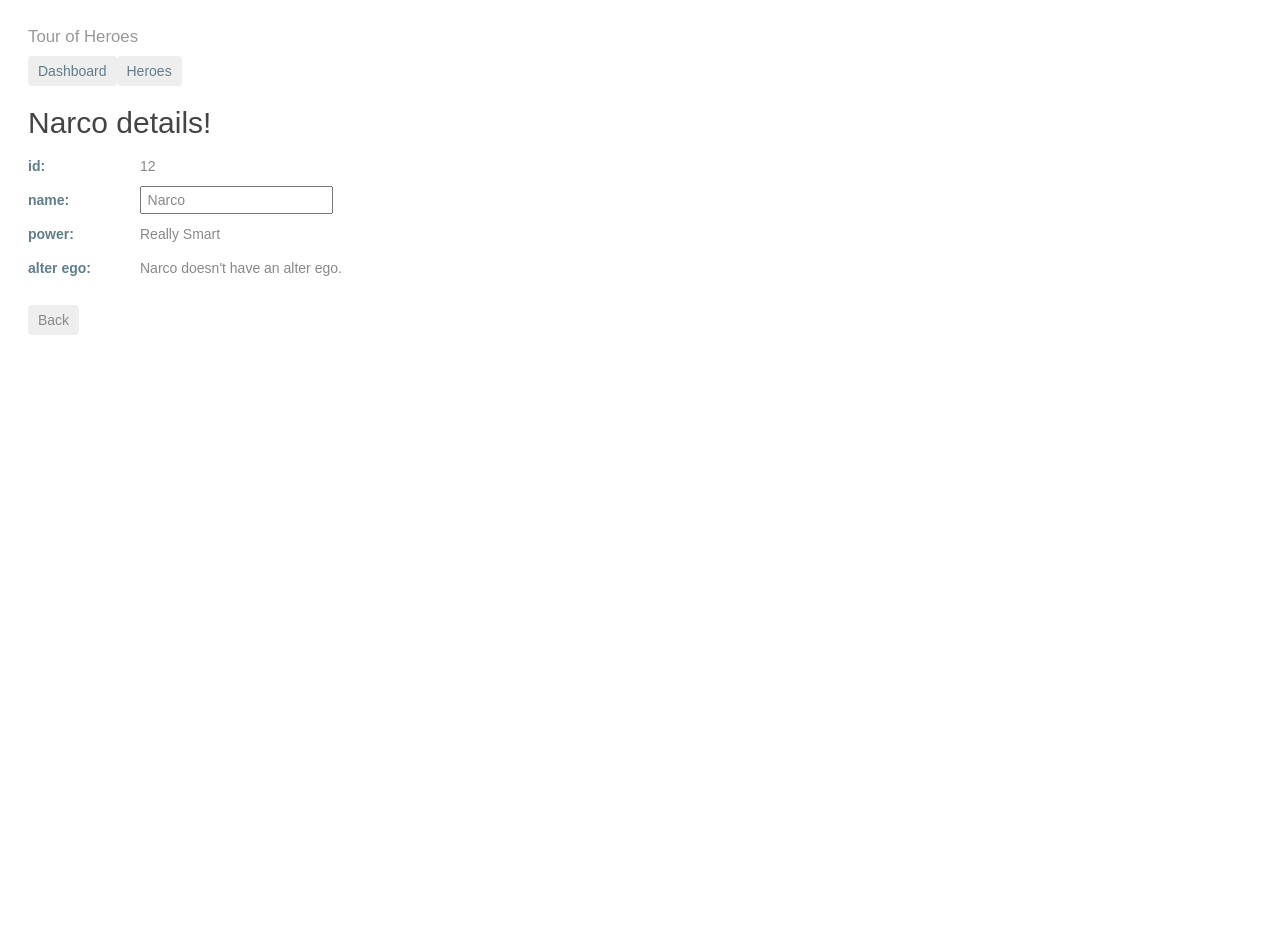
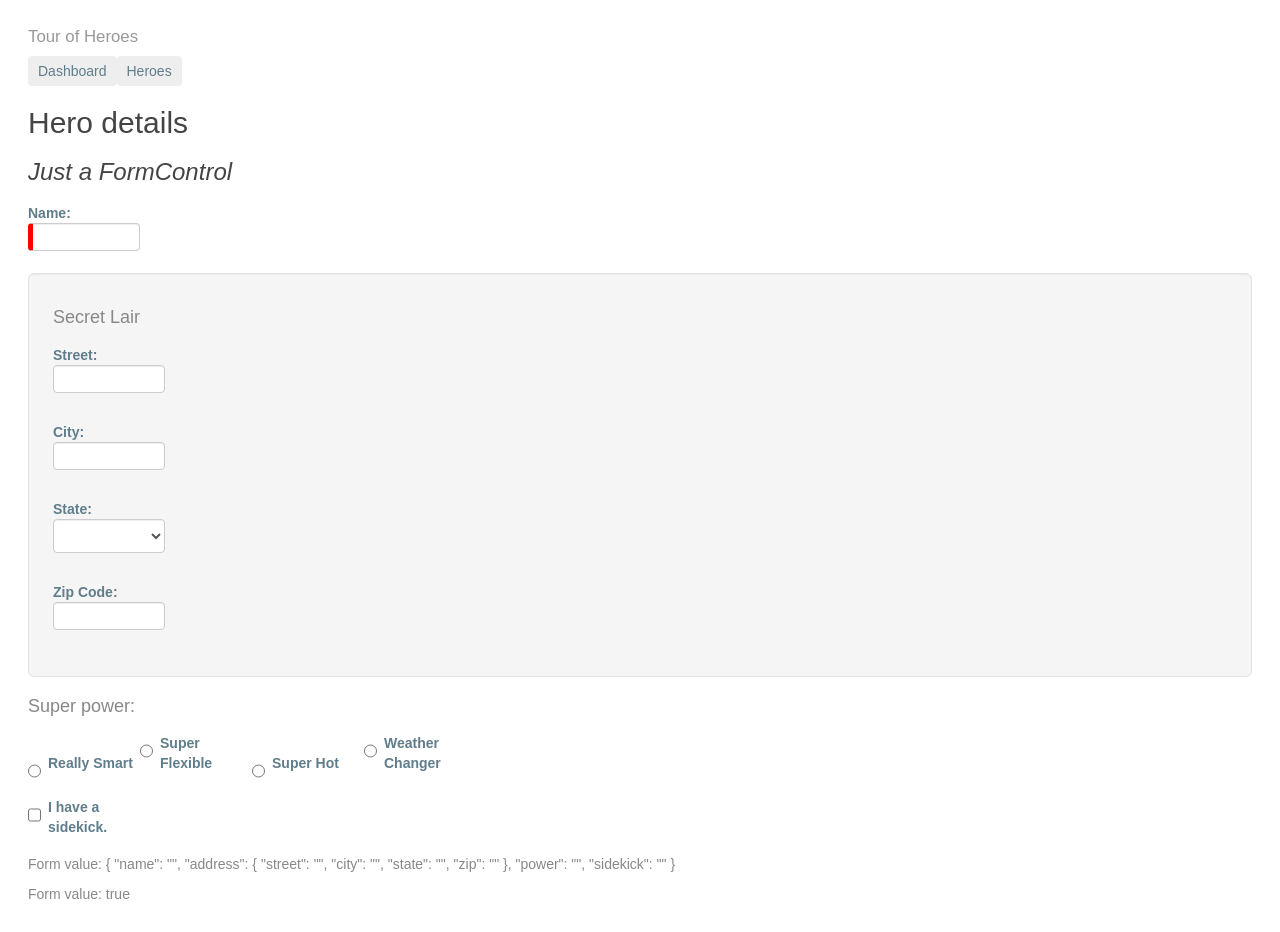
Before and after one commit to Doonyby/angular-tour-of-heroes, an Angular app: page /detail/12 in a window 1280 px wide. Before the commit the page ends 800 px from the top, so only its background shows below. Built offline with nearby package versions, Linux system fonts and the light colour scheme.

Commit message:
added edit hero reactive form

```diff
--- /dev/null
+++ b/src/app/address.ts
@@ -0,0 +1,10 @@
+export class Address {
+
+    // constructor(
+        street = "";
+        city = "";
+        state = "";
+        zip = "";
+    // ) { }
+
+}
--- a/src/app/app.module.ts
+++ b/src/app/app.module.ts
@@ -1,6 +1,6 @@
 import { BrowserModule } from '@angular/platform-browser';
 import { NgModule } from '@angular/core';
-import { FormsModule } from '@angular/forms';
+import { FormsModule, ReactiveFormsModule } from '@angular/forms';
 import { RouterModule } from '@angular/router';
 
 import { AppComponent } from './app.component';
@@ -24,6 +24,7 @@ import { HeroFormComponent } from './hero-form/hero-form.component';
     BrowserModule,
     FormsModule,
     AppRoutingModule,
+    ReactiveFormsModule,
   ],
   providers: [HeroService],
   bootstrap: [AppComponent]
--- a/src/app/hero-detail.component.html
+++ b/src/app/hero-detail.component.html
@@ -1,4 +1,58 @@
-<div *ngIf="hero">
+<h2>Hero details</h2>
+<h3><i>Just a FormControl</i></h3>
+<form [formGroup]="heroForm" novalidate>
+    <div class="form-group">
+        <label class="center-block">Name:
+            <input class="form-control" formControlName="name">
+        </label>
+    </div>
+    <div formGroupName="address" class="well well-lg">
+        <h4>Secret Lair</h4>
+        <div class="form-group">
+            <label class="center-block">Street:
+                <input class="form-control" formControlName="street">
+            </label>
+        </div>
+        <div class="form-group">
+            <label class="center-block">City:
+                <input class="form-control" formControlName="city">
+            </label>
+        </div>
+        <div class="form-group">
+            <label class="center-block">State:
+                <select class="form-control" formControlName="state">
+                    <option *ngFor="let state of states" [value]="state">{{state}}</option>
+                </select>
+            </label>
+        </div>
+        <div class="form-group">
+            <label class="center-block">Zip Code:
+                <input class="form-control" formControlName="zip">
+            </label>
+        </div>
+    </div>
+
+    <div class="form-group radio">
+        <h4>Super power:</h4>
+        <label class="center-block"><input type="radio" formControlName="power" value="really smart">Really Smart</label>
+        <label class="center-block"><input type="radio" formControlName="power" value="super flexible">Super Flexible</label>
+        <label class="center-block"><input type="radio" formControlName="power" value="super hot">Super Hot</label>
+        <label class="center-block"><input type="radio" formControlName="power" value="weather changer">Weather Changer</label>
+    </div>
+    <div class="checkbox">
+        <label class="center-block">
+            <input type="checkbox" formControlName="sidekick">I have a sidekick.
+        </label>
+    </div>
+</form>
+<p>Form value: {{ heroForm.value | json }}</p>
+<p>Form value: {{ heroForm.get('address.street').pristine }}</p>
+
+
+
+
+
+<!-- <div *ngIf="hero">
     <h2>{{hero.name}} details!</h2>
     <div><label>id: </label>{{hero.id}}</div>
     <div>
@@ -8,4 +62,4 @@
     <div><label>power: </label>{{hero.power}}</div>
     <div><label>alter ego: </label>{{hero.alterEgo ? hero.alterEgo : hero.name + " doesn't have an alter ego."}}</div>
     <button (click)="goBack()">Back</button>
-</div>
+</div> -->
--- a/src/app/hero-detail.component.ts
+++ b/src/app/hero-detail.component.ts
@@ -4,6 +4,9 @@ import { Location } from "@angular/common";
 import 'rxjs/add/operator/switchMap';
 import { HeroService } from "./hero.service";
 import { Hero } from "./hero";
+import { FormControl, FormGroup, FormBuilder, Validators } from "@angular/forms";
+import { states } from './mock-heroes';
+import { Address } from './address';
 
 @Component({
   selector: 'hero-detail',
@@ -11,22 +14,52 @@ import { Hero } from "./hero";
   styleUrls: [ './hero-detail.component.css' ],
 })
 
-export class HeroDetailComponent implements OnInit {
-  constructor(
-    private heroService: HeroService,
-    private route: ActivatedRoute,
-    private location: Location,
-  ) {}
+export class HeroDetailComponent {
+  heroForm: FormGroup;
+  states = states;
 
-  ngOnInit(): void {
-    this.route.paramMap
-      .switchMap((params: ParamMap) => this.heroService.getHero(+params.get('id')))
-      .subscribe(hero => this.hero = hero);
+  constructor(private formbuilder: FormBuilder) {
+    this.createForm();
   }
 
-  goBack(): void {
-    this.location.back();
+  // this.heroForm.setValue({
+  //   name: this.hero.name,
+  //   address: this.hero.addresses[0] || new Address();
+  // });
+
+  // this.heroForm.patchValue({
+  //   name: this.hero.name
+  // });
+
+  createForm() {
+    this.heroForm = this.formbuilder.group({
+      name: ['', Validators.required ],
+      address: this.formbuilder.group(new Address()),
+      power: '',
+      sidekick: '',
+    })
   }
 
-  @Input() hero: Hero;
 }
+
+
+
+// export class HeroDetailComponent implements OnInit {
+//   constructor(
+//     private heroService: HeroService,
+//     private route: ActivatedRoute,
+//     private location: Location,
+//   ) {}
+
+//   ngOnInit(): void {
+//     this.route.paramMap
+//       .switchMap((params: ParamMap) => this.heroService.getHero(+params.get('id')))
+//       .subscribe(hero => this.hero = hero);
+//   }
+
+//   goBack(): void {
+//     this.location.back();
+//   }
+
+//   @Input() hero: Hero;
+// }
--- a/src/app/hero.ts
+++ b/src/app/hero.ts
@@ -1,10 +1,13 @@
+import { Address } from './address';
+
 export class Hero {
 
   constructor(
     public id: number,
     public name: string,
     public power: string,
-    public alterEgo?: string
+    public addresses?: Address[],
+    public alterEgo?: string,
   ) { }
 
 }
--- a/src/app/mock-heroes.ts
+++ b/src/app/mock-heroes.ts
@@ -3,8 +3,8 @@ import { Hero } from "./hero";
 export const HEROES: Hero[] = [
   { id: 11, name: 'Mr. Nice', power: 'Really Smart', alterEgo: null },
   { id: 12, name: 'Narco', power: 'Really Smart', alterEgo: null },
-  { id: 13, name: 'Bombasto', power: 'Really Smart', alterEgo: null },
-  { id: 14, name: 'Celeritas', power: 'Really Smart', alterEgo: null },
+  { id: 13, name: 'Bombasto', power: 'Really Smart', alterEgo: null, addresses: [{street: '123 Main',  city: 'Anywhere', state: 'CA',  zip: '94801'}, {street: '456 Maple', city: 'Somewhere', state: 'VA', zip: '23226'},] },
+  { id: 14, name: 'Celeritas', power: 'Really Smart', alterEgo: null, addresses: [{street: '789 Elm',  city: 'Smallville', state: 'OH',  zip: '04501'},] },
   { id: 15, name: 'Magneta', power: 'Really Smart', alterEgo: null },
   { id: 16, name: 'RubberMan', power: 'Really Smart', alterEgo: null },
   { id: 17, name: 'Dynama', power: 'Really Smart', alterEgo: null },
@@ -12,3 +12,5 @@ export const HEROES: Hero[] = [
   { id: 19, name: 'Magma', power: 'Really Smart', alterEgo: null },
   { id: 20, name: 'Tornado', power: 'Really Smart', alterEgo: null }
 ];
+
+export const states = ['CA', 'MD', 'OH', 'VA']
```
